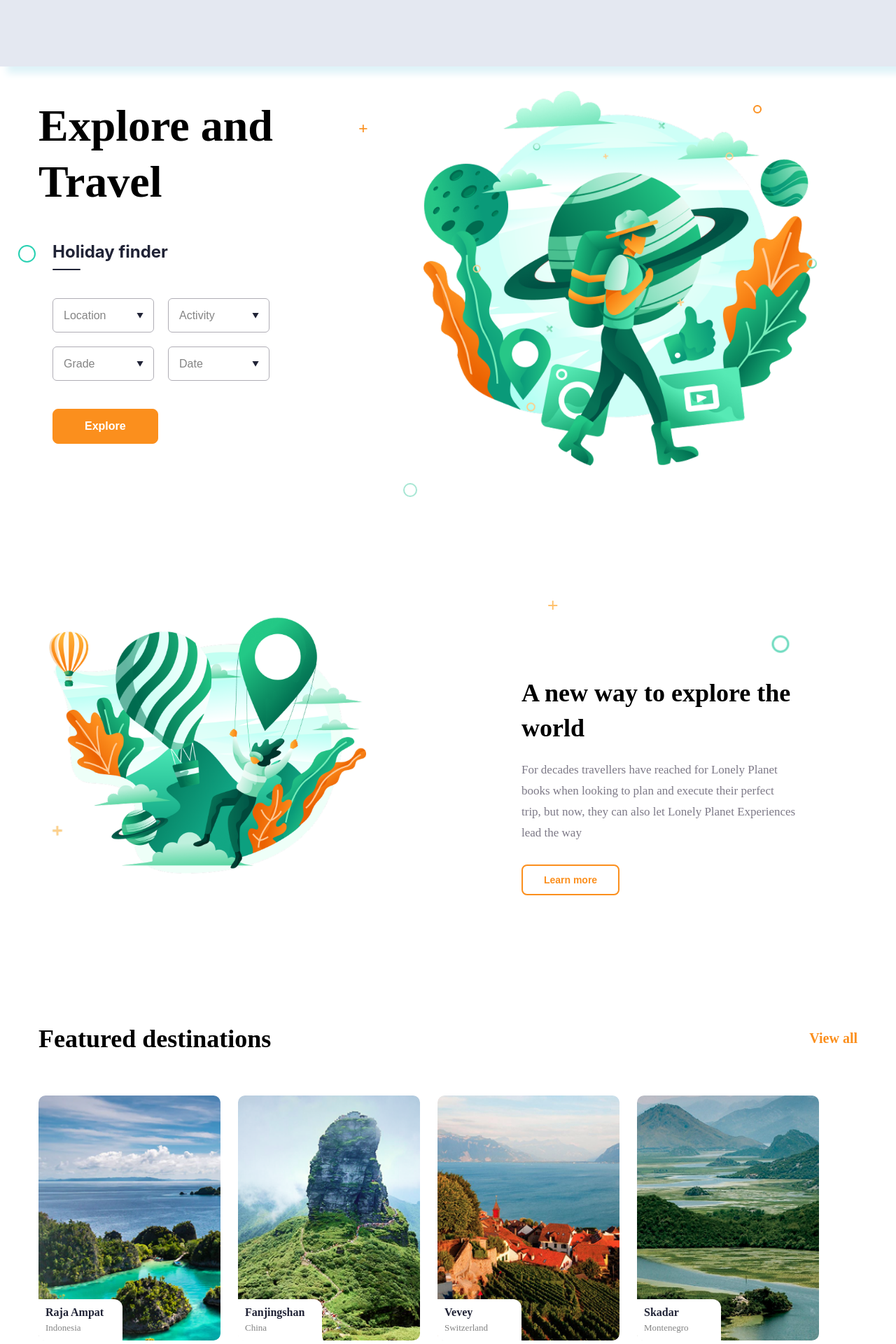
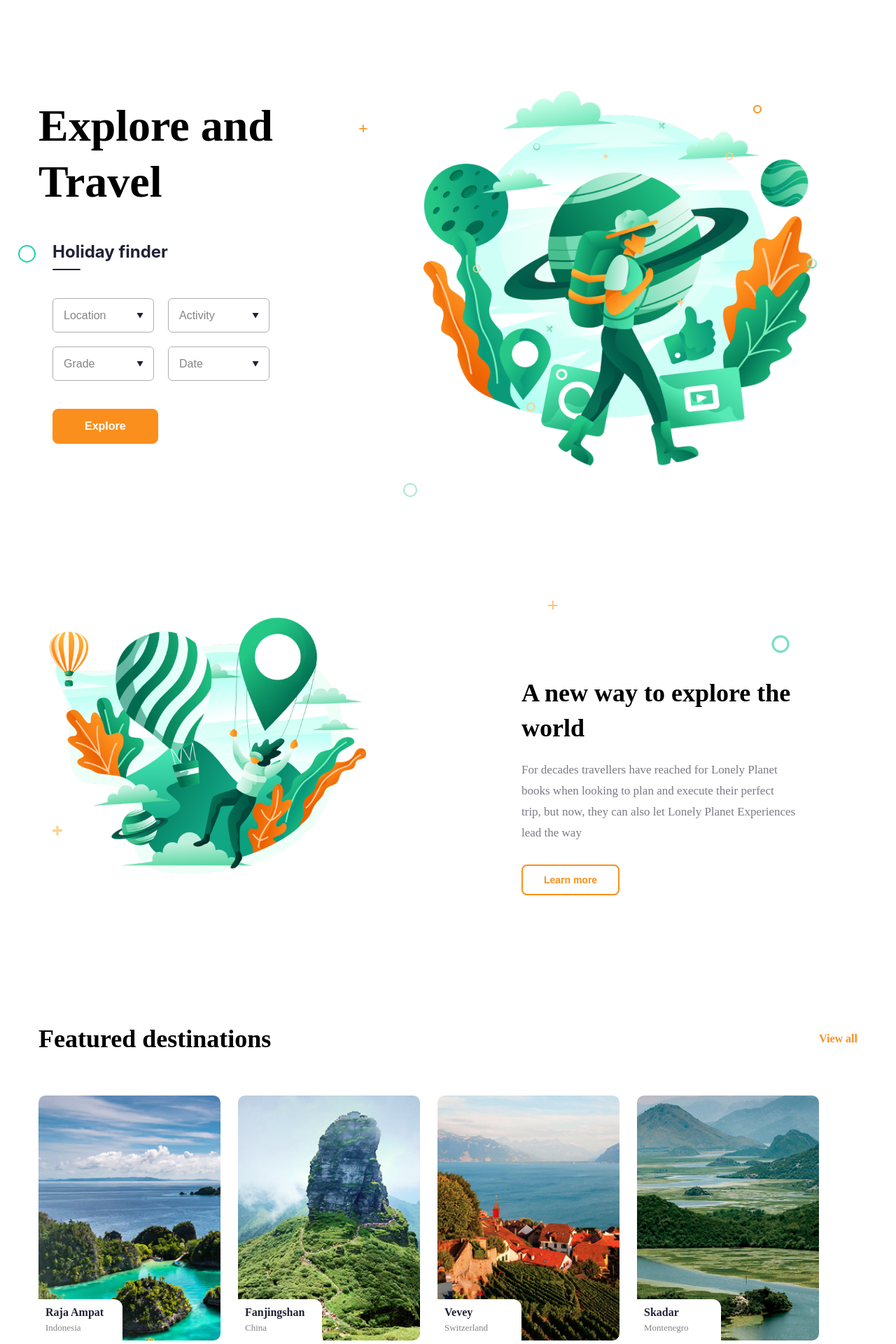
Before and after one commit to umida17/react.js, a React (Vite) app in the folder vite-project/: page / in a window 1280 px wide. Shown: the top 1920 px of the page at 70% size. Built offline with nearby package versions, Linux system fonts and the light colour scheme.

Commit message:
davom etamiz

```diff
--- a/vite-project/src/App.css
+++ b/vite-project/src/App.css
@@ -12,137 +12,6 @@
     padding: 15px;
 }
 
-header{
-     background: #e4e8f1;
-      position: fixed;
-    left: 0;
-    right: 0;
-    top: 0;
-    box-shadow: 10px 10px 10px rgb(223, 243, 248);
-    z-index: 999999;
-    height: 95px;
-}
-
-.header-container{
-    display: flex;
-    align-items: center;
-    justify-content: space-between;
-}
-
-.registir{
-    display: flex;
-    align-items: center;
-    gap: 36px;
-    padding-top: 10px;
-}
-a{
-  text-decoration: none;
-  color: rgb(147, 146, 146);
-  font-size: 20px;
-  position: relative;
-  transition: color 0.3s ease;
-}
-
- a:hover {
-  color: black;
-}
-
- a::after {
-  content: '';
-  position: absolute;
-  width: 0;
-  height: 2px;
-  bottom: -5px;
-  left: 0;
-  background-color: black;
-  transition: width 0.3s ease;
-}
-
-a:hover::after {
-  width: 100%;
-}
-
- .login {
-    border: 1px solid #FB8F1D;
-    font-weight: 500;
-    font-size: 15px;
-    line-height: 30px;
-    letter-spacing: 0%;
-    border-radius: 8px;
-    background: #e4e8f1;
-    width: 100px;
-    color: #FB8F1D;
-
-     position: relative;
-    overflow: hidden;
-    cursor: pointer;
-    transition: all 0.3s ease-in-out;
-    display: inline-block;
-    text-align: center;
-    outline: none;
-}
-
- .login:hover {
-    color: #ffffff;
-    background: #FB8F1D;
-    box-shadow: 0 5px 15px rgba(251, 143, 29, 0.4);
-    transform: translateY(-2px);
-}
-
- .login::after {
-    content: '';
-    position: absolute;
-    top: -50%;
-    left: -60%;
-    width: 20%;
-    height: 200%;
-    background: rgba(255, 255, 255, 0.4);
-    transform: rotate(30deg);
-    transition: all 0.5s;
-    opacity: 0;
-}
-
-.login:hover::after {
-    left: 120%;
-    opacity: 1;
-}
-
- .login:active {
-    transform: translateY(0);
-    box-shadow: 0 2px 5px rgba(251, 143, 29, 0.3);
-}
-
-
-.regis {
-     border: 1px solid #FB8F1D;
-    font-weight: 500;
-    font-size: 15px;
-    line-height: 30px;
-    letter-spacing: 0%;
-    border-radius: 8px;
-    background: #FB8F1D;
-    width: 100px;
-    color: #fefcfa;
-
-     cursor: pointer;
-    transition: all 0.3s ease-in-out;
-    display: inline-block;
-    text-align: center;
-    outline: none;
-}
-
- .regis:hover {
-    background: none;
-    color: #FB8F1D;
-    border: 1px solid #FB8F1D;
-
-     box-shadow: 0 4px 10px rgba(251, 143, 29, 0.2);
-    transform: translateY(-2px);
-}
-
- .regis:active {
-    transform: scale(0.96);
-}
 
 .section1-container{
     display: flex;
--- a/vite-project/src/App.jsx
+++ b/vite-project/src/App.jsx
@@ -1,5 +1,6 @@
 
 import "./App.css"
+import "./Components/Header"
 
 import travel from "../src/assets/travel.png"
 import travel2 from "../src/assets/travel2.png"
```
